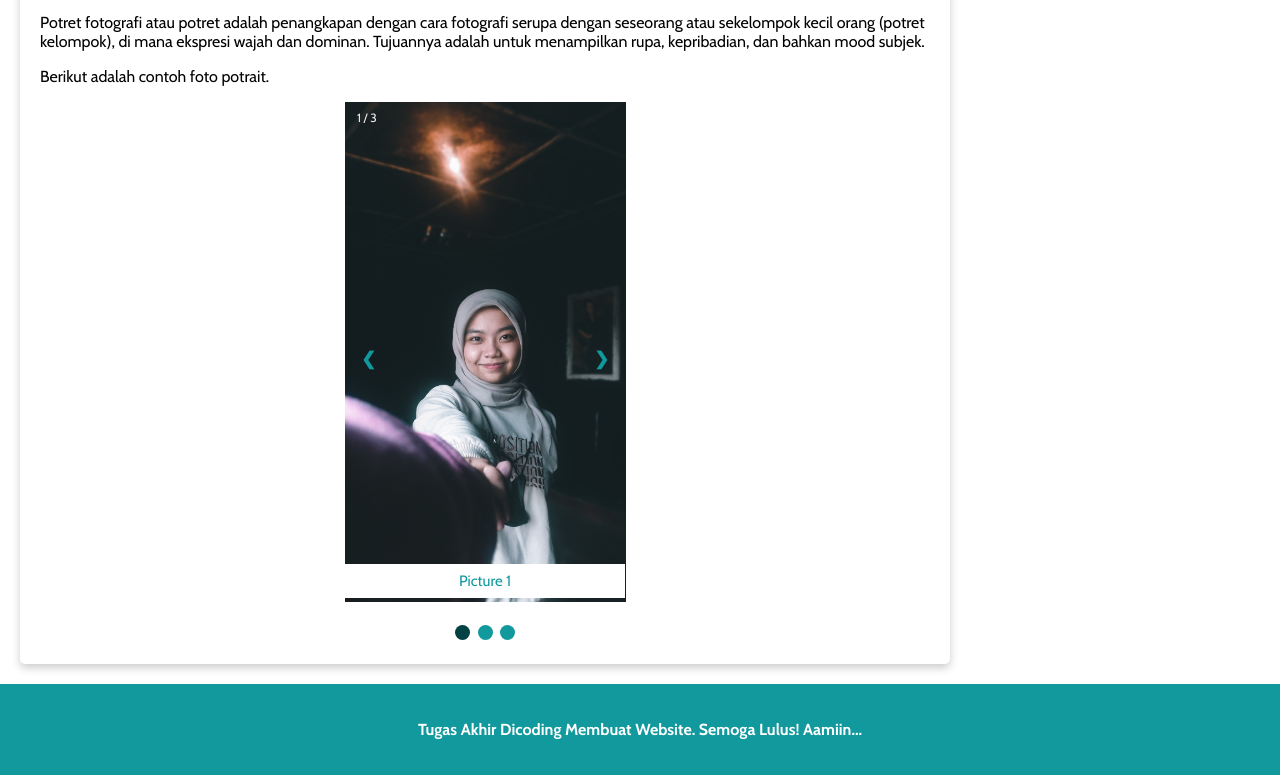
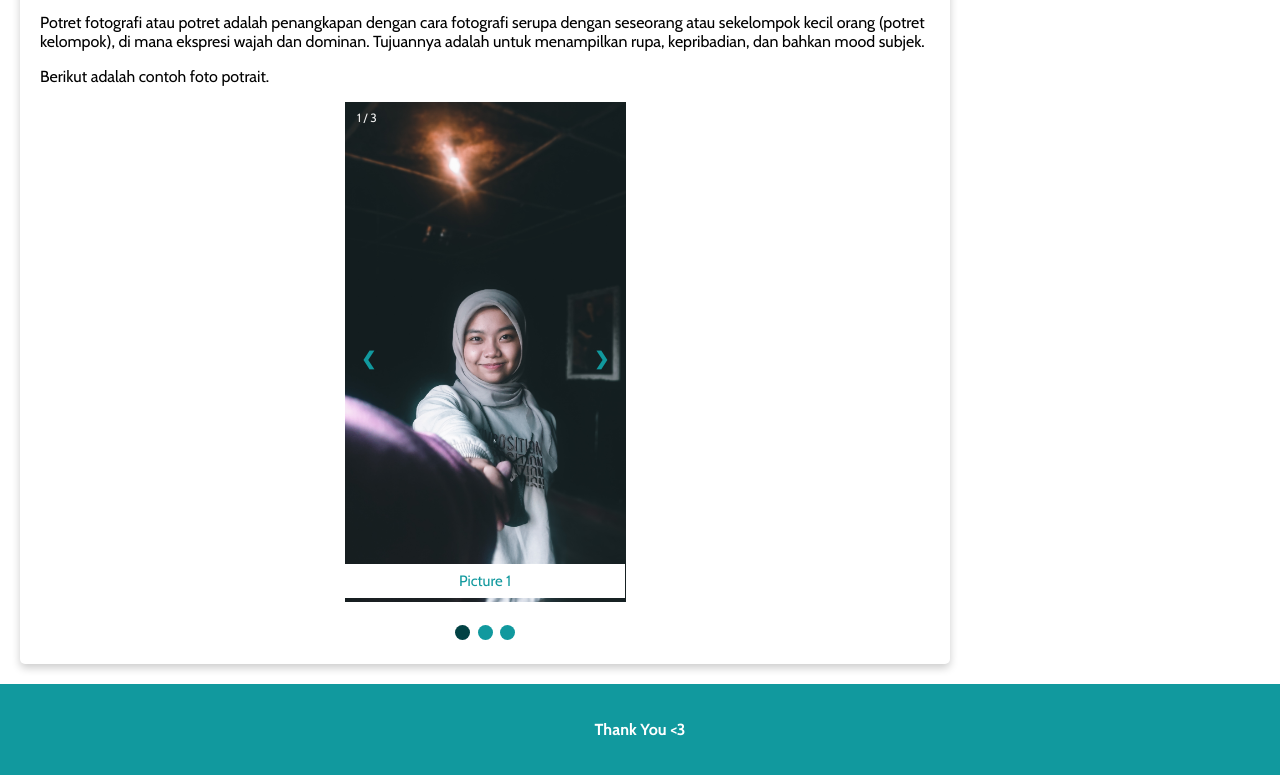
Before and after one commit to lamdarv/Website-Sangat-Sederhana-Tentang-Fotografi, a plain HTML site: page index.html in a window 1280 px wide. Shown: the part 4669-5444 px from the top of the page. Drawn offline with nearby package versions, Linux system fonts and the light colour scheme.

Commit message:
Update kata kata

```diff
--- a/index.html
+++ b/index.html
@@ -203,7 +203,7 @@
         </main>
 
         <footer>
-            <p>Tugas Akhir Dicoding Membuat Website. Semoga Lulus! Aamiin...</p>
+            <p>Thank You <3</p>
         </footer>
         <script src="./assets/slider.js"></script>
     </body>
```
